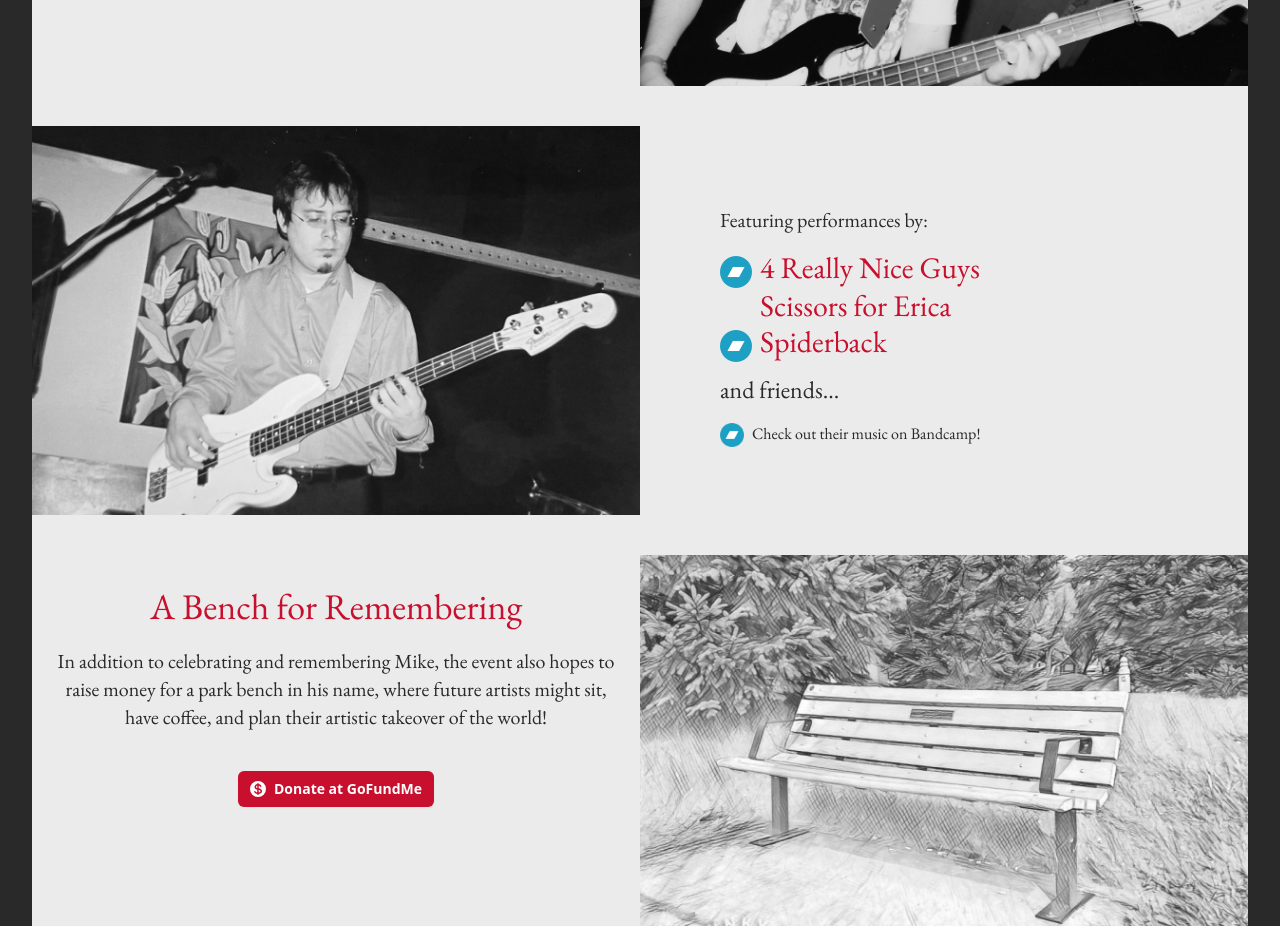
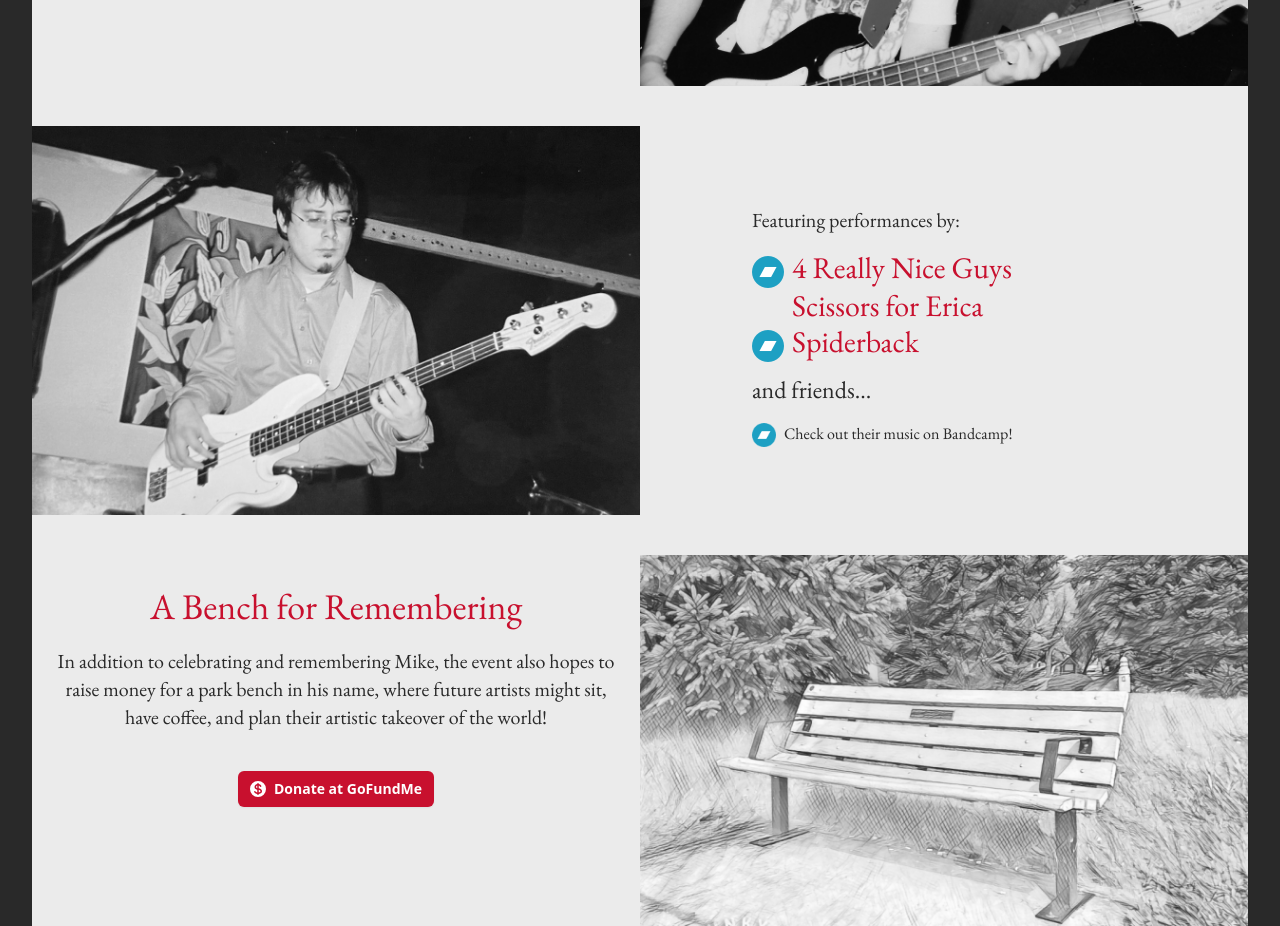
Before and after one commit to widgetapps/shrug-tribute, a Next.js app: page / in a window 1280 px wide. Shown: the part 1040-1966 px from the top of the page. Built offline with nearby package versions, Linux system fonts and the light colour scheme; no server answers.

Commit message:
A little padding fix.

```diff
--- a/src/pages/index.tsx
+++ b/src/pages/index.tsx
@@ -60,7 +60,7 @@ export default function Home() {
                         <div className={'basis-full lg:basis-1/2'}>
                             <Image src="/img/photo_mike_2.png" alt="" width={640} height={410} className="w-full" />
                         </div>
-                        <div className={`${ebgaramond.className} text-left pt-8 px-1.5 lg:pt-20 lg:px-20 basis-full lg:basis-1/2`}>
+                        <div className={`${ebgaramond.className} text-left pt-8 px-1.5 lg:pt-20 lg:px-28 basis-full lg:basis-1/2`}>
                             <h2 className="text-xl mb-4">Featuring performances by:</h2>
                             <ul>
                                 <li className="text-shrug-red text-3xl">
```
